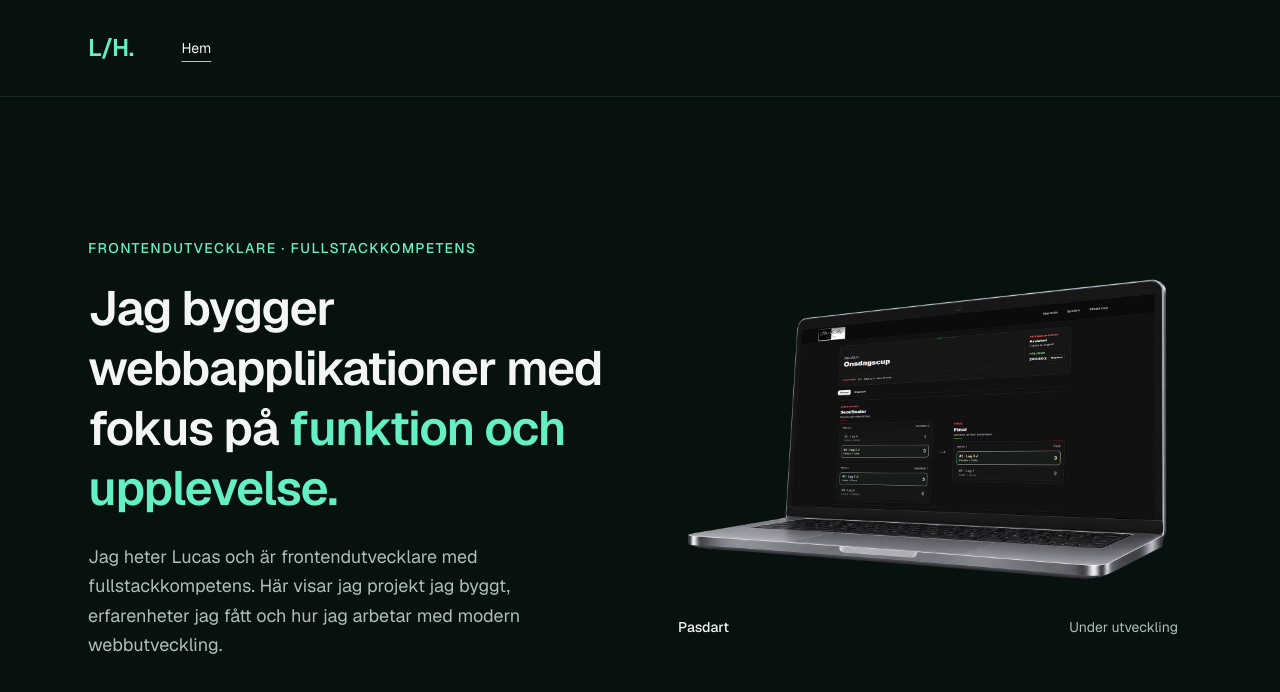
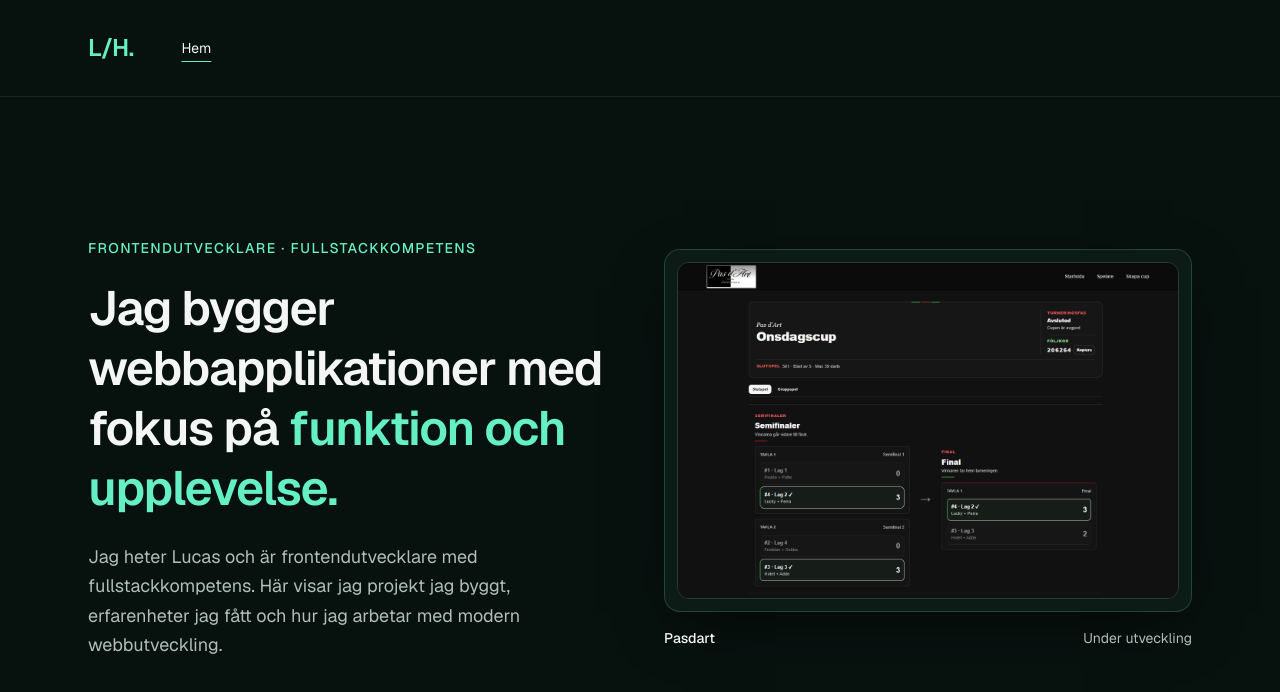
Before and after one commit to HanssonLucas/portfolio, a Next.js app: page / in a window 1280 px wide. Shown: the top 692 px of the page. Built offline with nearby package versions, Linux system fonts and the light colour scheme.

Commit message:
feat: replace hero laptop with framed Pasdart preview

```diff
--- a/src/features/home/components/HeroProjectPreview.tsx
+++ b/src/features/home/components/HeroProjectPreview.tsx
@@ -1,19 +1,23 @@
 import Image from "next/image";
-import pasdartLaptop from "../../../../public/images/hero/pasdart-laptop-balanced.png";
+import pasdartPreview from "../../../../public/images/projects/pasdart/pasdart-hero.png";
 
 export function HeroProjectPreview() {
   return (
-    <figure className="mx-auto w-full min-w-0 max-w-xl lg:max-w-125">
-      <Image
-        src={pasdartLaptop}
-        alt="Pasdart visat på en laptop, med semifinaler, final och matchresultat."
-        className="block h-auto w-full"
-        sizes="(min-width: 1024px) 500px, (min-width: 640px) 576px, 100vw"
-        loading="eager"
-        unoptimized
-      />
+    <figure className="mx-auto w-full min-w-0 max-w-xl">
+      <div className="rounded-2xl border border-accent/20 bg-surface p-2 shadow-[0_20px_60px_-20px_rgba(0,0,0,0.7)] sm:p-3">
+        <div className="overflow-hidden rounded-xl border border-border">
+          <Image
+            src={pasdartPreview}
+            alt="Pasdarts cupvy med semifinaler, final och matchresultat."
+            className="block h-auto w-full"
+            sizes="(min-width: 1152px) 504px, (min-width: 1024px) 44vw, (min-width: 640px) 552px, 100vw"
+            loading="eager"
+            unoptimized
+          />
+        </div>
+      </div>
 
-      <figcaption className="mt-6 flex flex-wrap items-center justify-between gap-2 text-sm">
+      <figcaption className="mt-4 flex flex-wrap items-center justify-between gap-2 text-sm">
         <span className="font-medium text-foreground">Pasdart</span>
         <span className="text-muted">Under utveckling</span>
       </figcaption>
```
Also changed, not shown: public/images/projects/pasdart/pasdart-hero.png (added).
